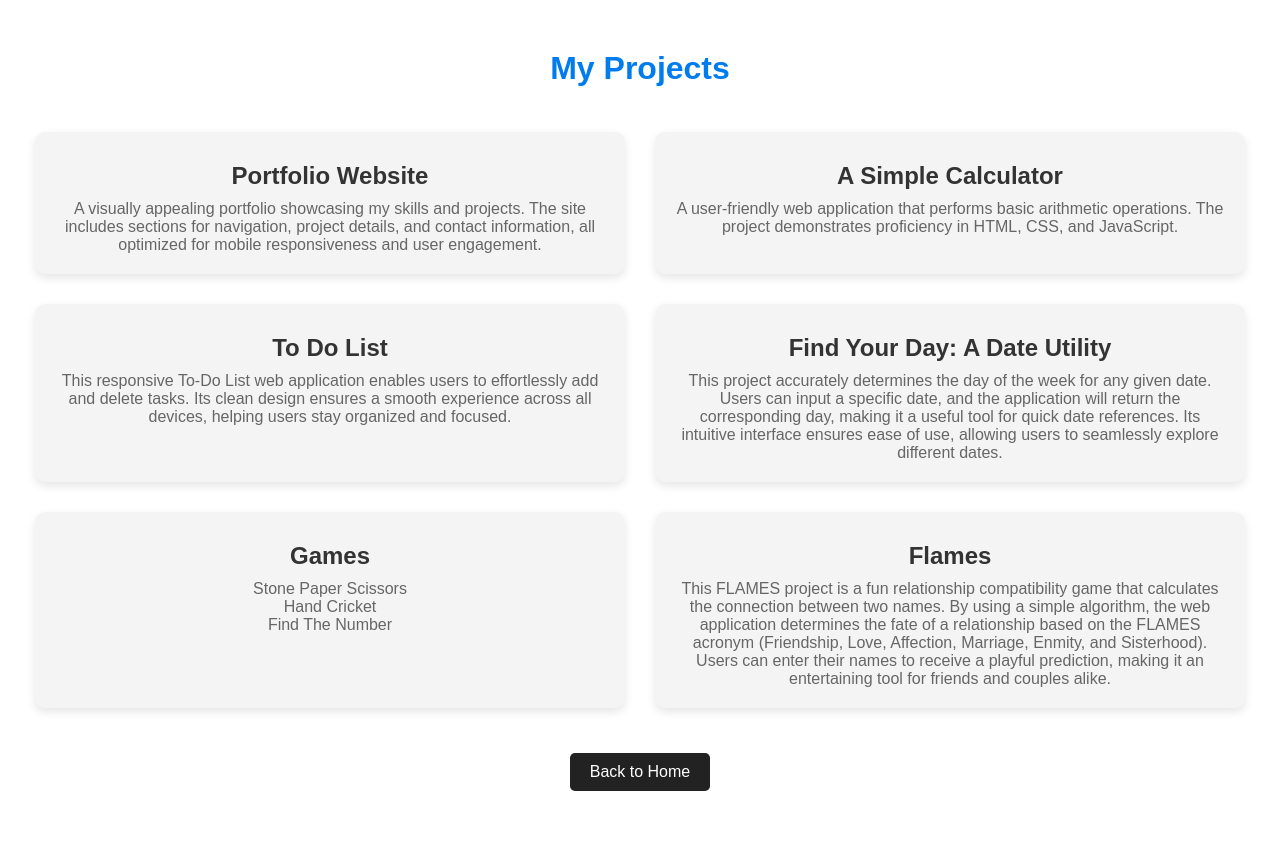
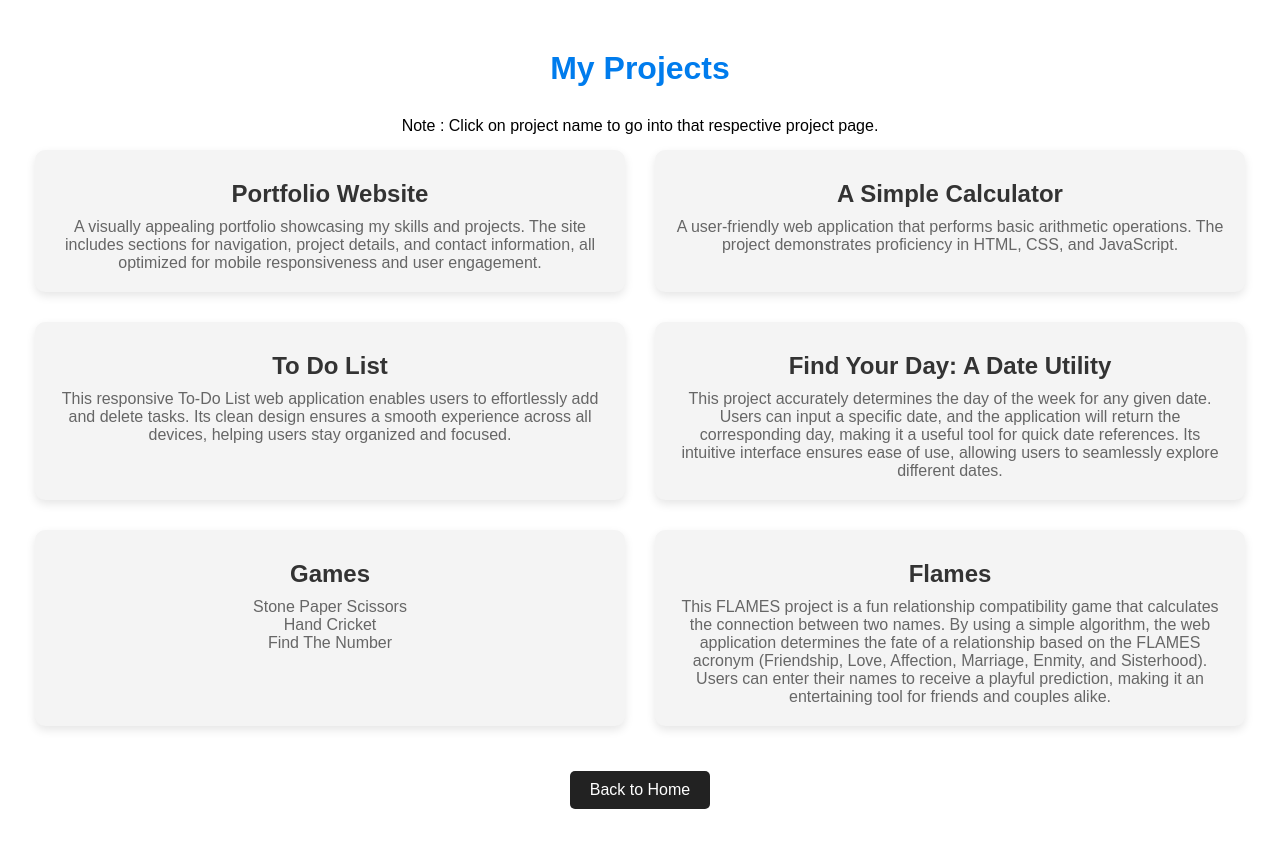
Before and after one commit to MALIKZONTY/Portfolio-website, a plain HTML site: page projects.html in a window 1280 px wide. Drawn offline with Linux system fonts and the light colour scheme.

Commit message:
new change

```diff
--- a/projects.html
+++ b/projects.html
@@ -10,7 +10,8 @@
 </head>
 <body>
     <div class="projects-section" id="projects">
-        <h2>My Projects</h2>
+        <h2>My Projects </h2>
+        <p>Note : Click on project name to go into that respective project page.</p>
         <div class="projects-container">
             <div class="project">
                 <a href="https://malikzonty.github.io/Portfolio-website/" target="_blank"><h3>Portfolio Website</h3></a>
```
